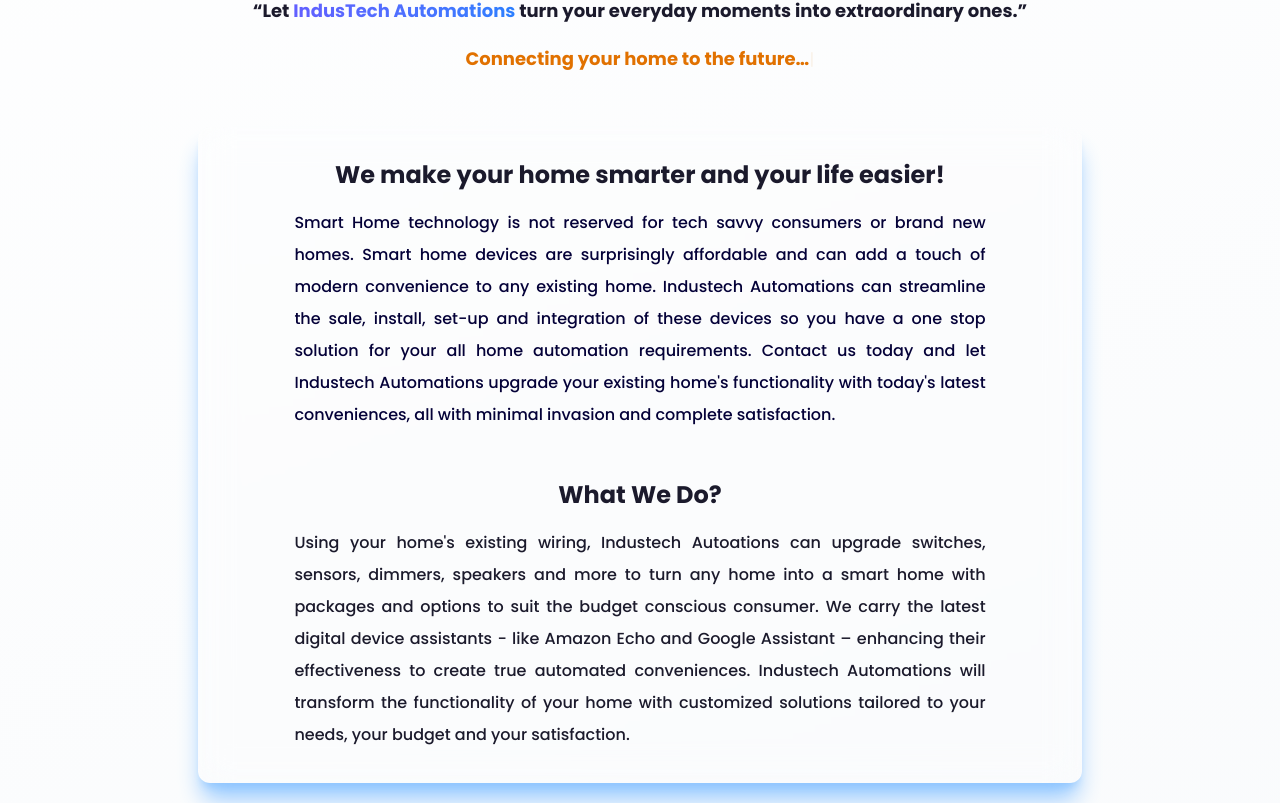
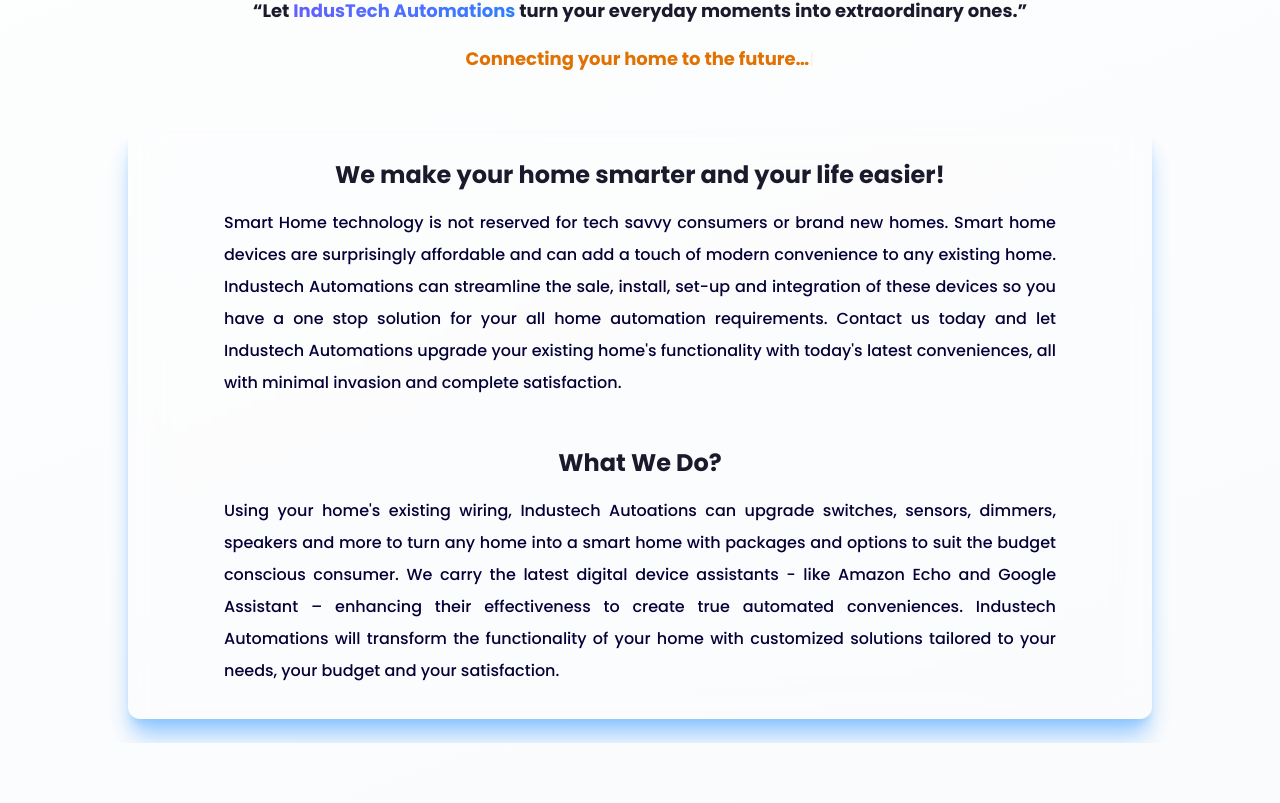
Before and after one commit to aziyanck/industech-fe, a React (Vite) app: page / in a window 1280 px wide. Shown: the part 697-1500 px from the top of the page. Built offline with nearby package versions, Linux system fonts and the light colour scheme.

Commit message:
minor bug fixes

```diff
--- a/src/components/Feature.jsx
+++ b/src/components/Feature.jsx
@@ -5,10 +5,10 @@
         <div className="feature  w-[100vw] h-[auto] flex flex-col justify-center items-center overflow-hidden ">
 
             <div className="flex p-6 w-[90vw] justify-center items-center">
-                <div className="flex flex-col justify-around  items-center z-[1] bg-white/10 backdrop-blur-lg rounded-xl shadow-xl shadow-blue-300 group-[.dark-mode]:shadow-none group-[.dark-mode]:shadow-2xl w-[95vw] md:w-[80] max-w-[95%] md:max-w-[80%] h-[auto] p-4">
+                <div className="flex flex-col justify-around  items-center z-[1] bg-white/10 backdrop-blur-lg rounded-xl shadow-xl shadow-blue-300 group-[.dark-mode]:shadow-none group-[.dark-mode]:shadow-2xl min-w[95vw] md:min-w-[80vw] w-[95vw] md:w-[80] max-w-[95%] md:max-w-[80%] h-[auto] p-4">
                     <div className="ft pb-4 light-text-s  dark-text-s text-center ">
                         <h1 data-aos="fade-up" className=" text-center text-lg md:text-2xl poppins-extrabold p-4">We make your home smarter and your life easier!</h1>
-                        <p data-aos="fade-up" data-aos-delay="100" className="mx-6 light-text-l dark-text-l text-justify text-xs md:text-base leading-loose poppins-mededium md:mx-20">
+                        <p data-aos="fade-up" data-aos-delay="100" className="mx-2 light-text-l dark-text-l text-justify text-xs md:text-base leading-loose poppins-mededium md:mx-20">
                             Smart Home technology is not reserved for tech savvy consumers or brand new homes. Smart home devices are surprisingly affordable and can add a touch of modern convenience to any existing home.
                             Industech Automations can streamline the sale, install, set-up and integration of these devices so you have a one stop solution for your all home automation requirements.
                             Contact us today and let Industech Automations upgrade your existing home's functionality with today's latest conveniences, all with minimal invasion and complete satisfaction.
@@ -17,7 +17,7 @@
 
                     <div className="ft py-4 light-text-s  dark-text-s text-center">
                         <h1 data-aos="fade-up" className=" text-center text-lg md:text-2xl poppins-extrabold p-4">What We Do?</h1>
-                        <p data-aos="fade-up" data-aos-delay="100" className="mx-6light-text-l dark-text-l  text-justify text-xs md:text-base leading-loose poppins-mededium md:mx-20">
+                        <p data-aos="fade-up" data-aos-delay="100" className="mx-2 light-text-l dark-text-l  text-justify text-xs md:text-base leading-loose poppins-mededium md:mx-20">
                             Using your home's existing wiring, Industech Autoations can upgrade switches, sensors, dimmers, speakers and more to turn any home into a smart home with packages
                             and options to suit the budget conscious consumer. We carry the latest digital device assistants - like Amazon Echo and Google Assistant – enhancing their effectiveness to create true automated conveniences.
                             Industech Automations will transform the functionality of your home with customized solutions tailored to your needs, your budget and your satisfaction.
```
